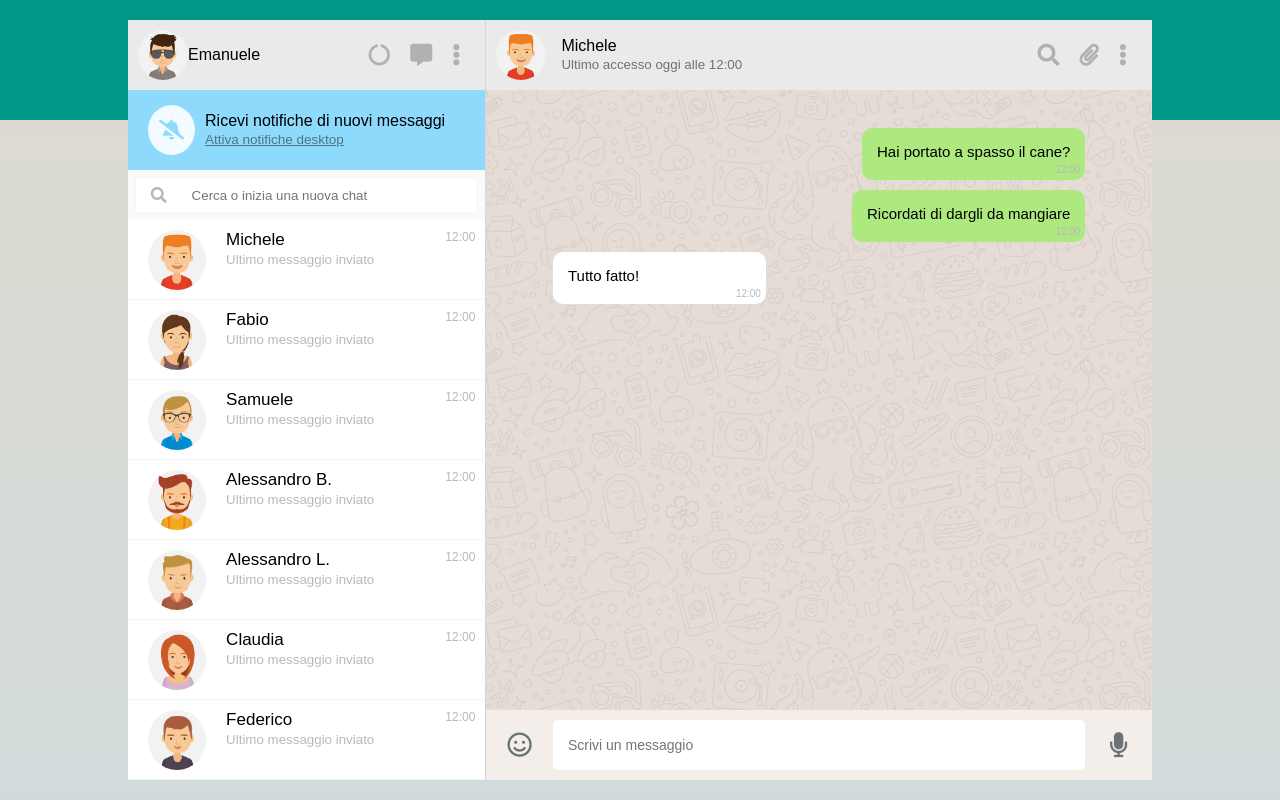
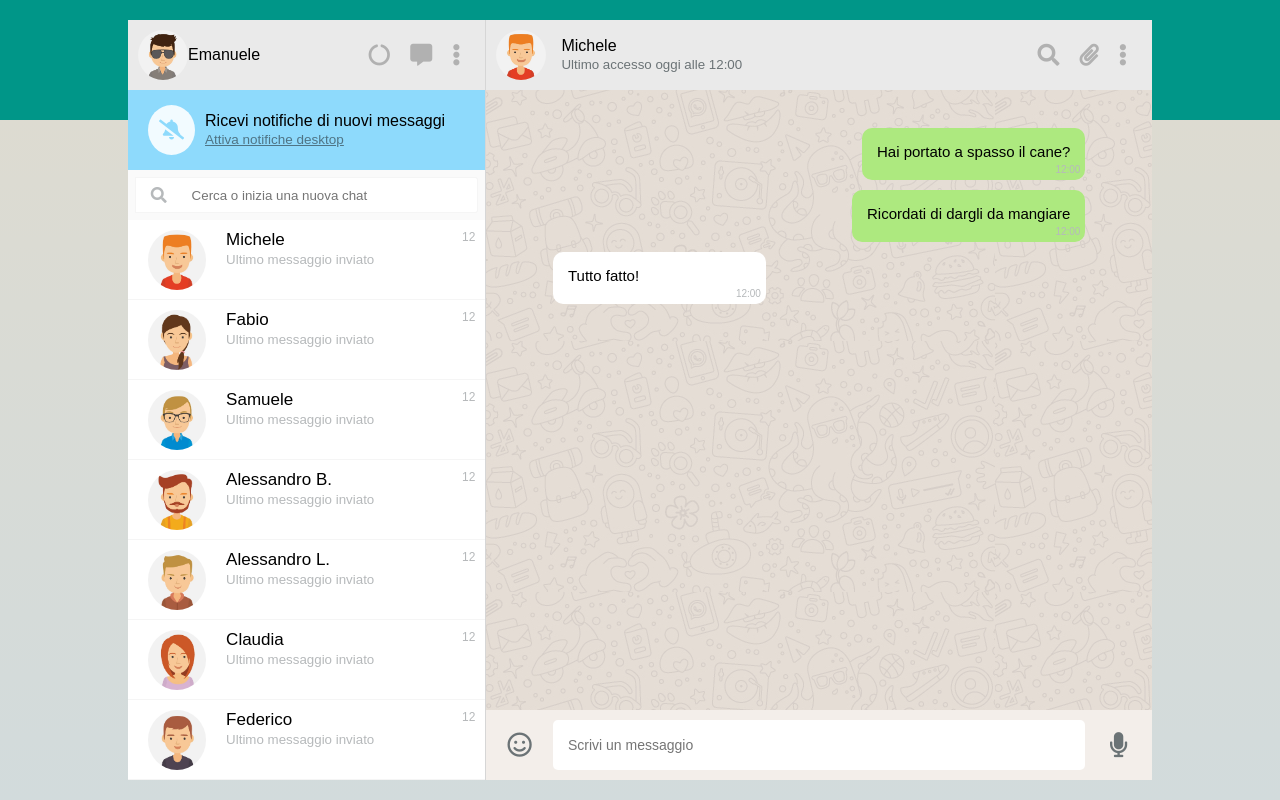
Before and after one commit to EmanueleWebDeveloper/vue-boolzapp, a plain HTML site: page index.html in a window 1280 px wide. Drawn offline with nearby package versions, Linux system fonts and the light colour scheme.

Commit message:
orario messaggi

```diff
--- a/index.html
+++ b/index.html
@@ -49,7 +49,7 @@
                         <div class="contact-info">
                             <h3>
                                 <span class="contact-name">{{ contact.name }}</span>
-                                <span class="time f-right">12:00</span>
+                                <span class="time f-right">12</span>
                             </h3>
                             <small>Ultimo messaggio inviato</small>
                         </div>
```
